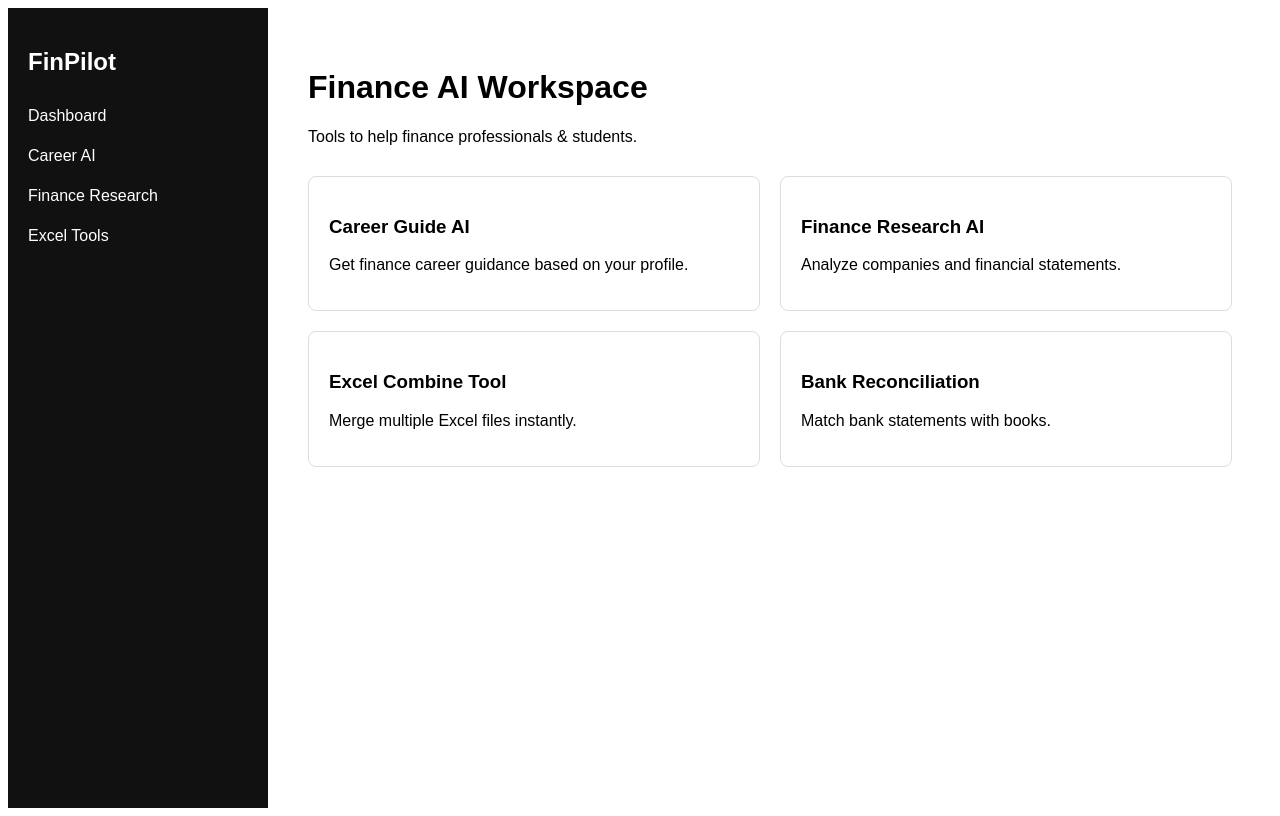
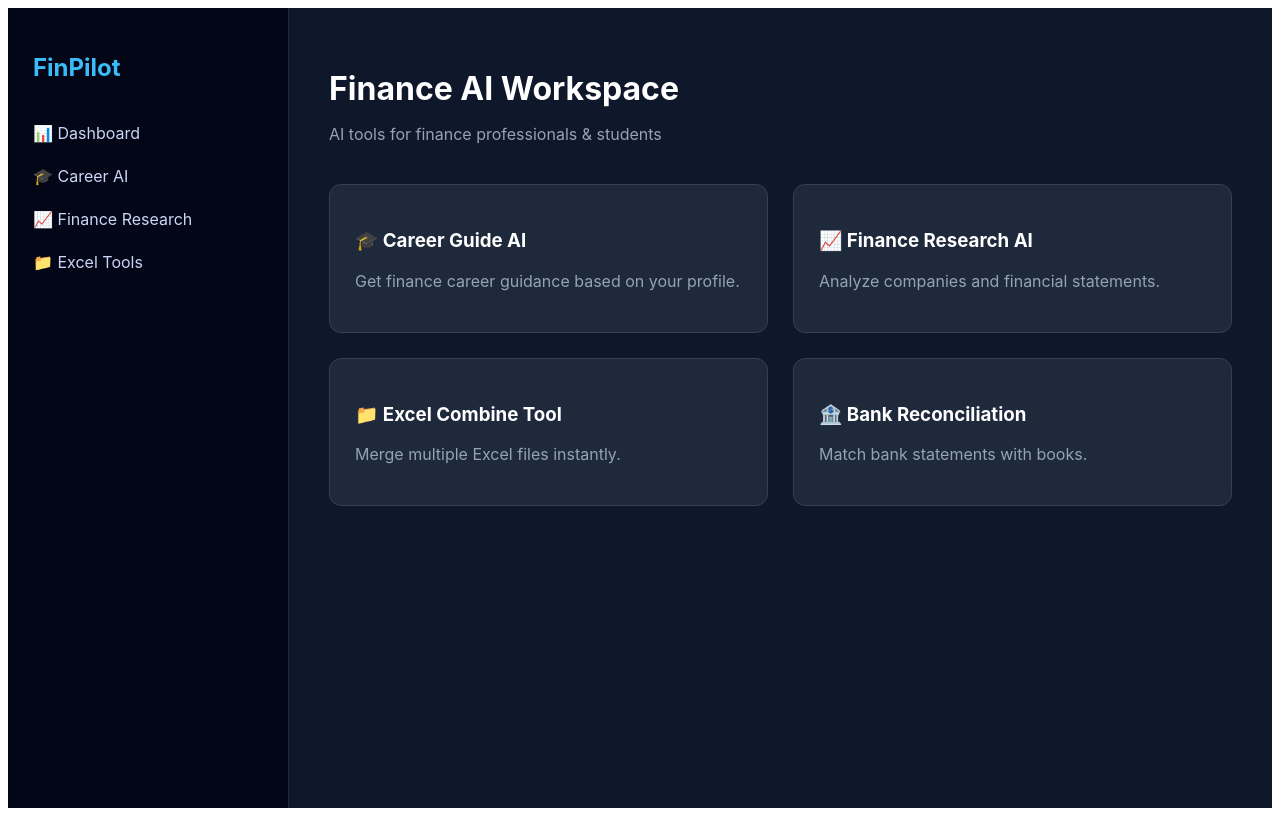
Before and after one commit to arun0431625/Fin_Pilot, a Next.js app: page / in a window 1280 px wide. Built offline with nearby package versions, Linux system fonts and the light colour scheme.

Commit message:
Update page.js

```diff
--- a/app/page.js
+++ b/app/page.js
@@ -1,55 +1,75 @@
 export default function Home() {
   return (
-    <div style={{display:"flex",height:"100vh",fontFamily:"Arial"}}>
+    <div style={{display:"flex",height:"100vh",fontFamily:"Inter, sans-serif",background:"#0f172a",color:"white"}}>
 
       {/* Sidebar */}
       <div style={{
-        width:"220px",
-        background:"#111",
-        color:"white",
-        padding:"20px"
+        width:"230px",
+        background:"#020617",
+        padding:"25px",
+        borderRight:"1px solid #1e293b"
       }}>
-        <h2>FinPilot</h2>
+        <h2 style={{marginBottom:"30px",color:"#38bdf8"}}>FinPilot</h2>
 
-        <ul style={{listStyle:"none",padding:0,lineHeight:"2.5"}}>
-          <li>Dashboard</li>
-          <li>Career AI</li>
-          <li>Finance Research</li>
-          <li>Excel Tools</li>
+        <ul style={{listStyle:"none",padding:0,lineHeight:"2.7",color:"#cbd5f5"}}>
+          <li>📊 Dashboard</li>
+          <li>🎓 Career AI</li>
+          <li>📈 Finance Research</li>
+          <li>📁 Excel Tools</li>
         </ul>
       </div>
 
       {/* Main Panel */}
       <div style={{flex:1,padding:"40px"}}>
 
-        <h1>Finance AI Workspace</h1>
-        <p>Tools to help finance professionals & students.</p>
+        <h1 style={{marginBottom:"5px"}}>Finance AI Workspace</h1>
+        <p style={{color:"#94a3b8"}}>AI tools for finance professionals & students</p>
 
         <div style={{
           display:"grid",
           gridTemplateColumns:"repeat(2,1fr)",
-          gap:"20px",
-          marginTop:"30px"
+          gap:"25px",
+          marginTop:"40px"
         }}>
 
-          <div style={{border:"1px solid #ddd",padding:"20px",borderRadius:"8px"}}>
-            <h3>Career Guide AI</h3>
-            <p>Get finance career guidance based on your profile.</p>
+          <div style={{
+            background:"#1e293b",
+            padding:"25px",
+            borderRadius:"12px",
+            border:"1px solid #334155"
+          }}>
+            <h3>🎓 Career Guide AI</h3>
+            <p style={{color:"#94a3b8"}}>Get finance career guidance based on your profile.</p>
           </div>
 
-          <div style={{border:"1px solid #ddd",padding:"20px",borderRadius:"8px"}}>
-            <h3>Finance Research AI</h3>
-            <p>Analyze companies and financial statements.</p>
+          <div style={{
+            background:"#1e293b",
+            padding:"25px",
+            borderRadius:"12px",
+            border:"1px solid #334155"
+          }}>
+            <h3>📈 Finance Research AI</h3>
+            <p style={{color:"#94a3b8"}}>Analyze companies and financial statements.</p>
           </div>
 
-          <div style={{border:"1px solid #ddd",padding:"20px",borderRadius:"8px"}}>
-            <h3>Excel Combine Tool</h3>
-            <p>Merge multiple Excel files instantly.</p>
+          <div style={{
+            background:"#1e293b",
+            padding:"25px",
+            borderRadius:"12px",
+            border:"1px solid #334155"
+          }}>
+            <h3>📁 Excel Combine Tool</h3>
+            <p style={{color:"#94a3b8"}}>Merge multiple Excel files instantly.</p>
           </div>
 
-          <div style={{border:"1px solid #ddd",padding:"20px",borderRadius:"8px"}}>
-            <h3>Bank Reconciliation</h3>
-            <p>Match bank statements with books.</p>
+          <div style={{
+            background:"#1e293b",
+            padding:"25px",
+            borderRadius:"12px",
+            border:"1px solid #334155"
+          }}>
+            <h3>🏦 Bank Reconciliation</h3>
+            <p style={{color:"#94a3b8"}}>Match bank statements with books.</p>
           </div>
 
         </div>
```
